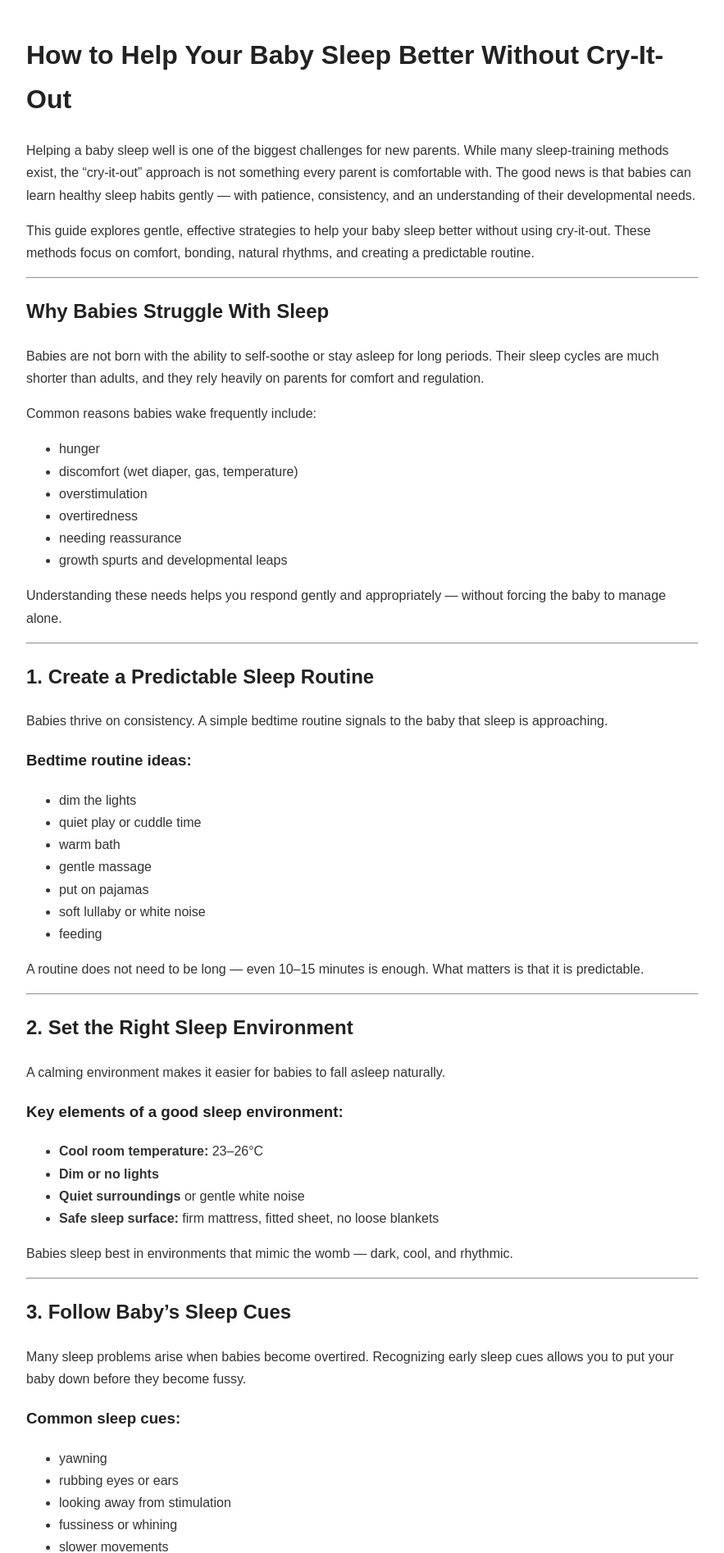
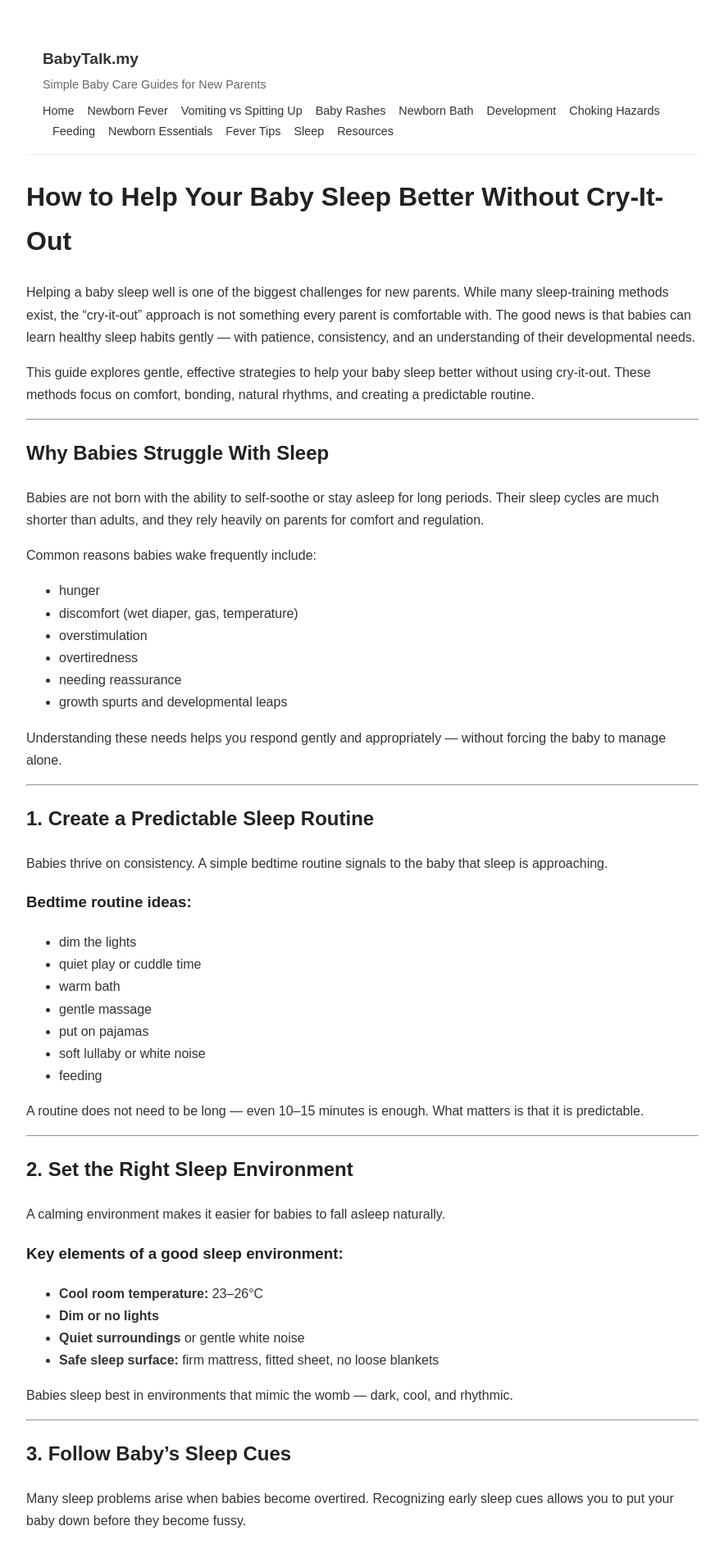
Before and after one commit to simyan-creator/babytalk, a Jekyll site: the page help-baby-sleep-without-cry-it-out.html, which Jekyll copies as it is, in a window 1280 px wide. Shown: the top 1895 px of the page at 82% size, without its empty margins (198-1081 px from the left). Built offline with Jekyll 4.4.1, drawn with Linux system fonts in a browser that asks for light colours.

Commit message:
Update help-baby-sleep-without-cry-it-out.html

```diff
--- a/help-baby-sleep-without-cry-it-out.html
+++ b/help-baby-sleep-without-cry-it-out.html
@@ -1,5 +1,115 @@
 <!DOCTYPE html>
 <html lang="en">
+  <head>
+  <meta charset="UTF-8" />
+  <meta name="viewport" content="width=device-width, initial-scale=1.0" />
+    <style>
+    body {
+      font-family: Arial, sans-serif;
+      max-width: 820px;
+      margin: 40px auto;
+      padding: 0 20px;
+      line-height: 1.7;
+      color: #333;
+    }
+    h1, h2, h3 {
+      color: #222;
+    }
+    header.site-header {
+      border-bottom: 1px solid #eee;
+      padding: 16px 0;
+      margin-bottom: 24px;
+    }
+    .site-header-inner {
+      max-width: 820px;
+      margin: 0 auto;
+      padding: 0 20px;
+      display: flex;
+      flex-wrap: wrap;
+      align-items: center;
+      justify-content: space-between;
+      gap: 8px 16px;
+    }
+    .site-title {
+      font-size: 1.2rem;
+      font-weight: bold;
+      margin: 0;
+    }
+    .site-tagline {
+      font-size: 0.9rem;
+      color: #666;
+      margin: 2px 0 0;
+    }
+    nav.site-nav {
+      font-size: 0.9rem;
+    }
+    .site-nav a {
+      text-decoration: none;
+      color: #333;
+      margin-left: 12px;
+      white-space: nowrap;
+    }
+    .site-nav a:first-child {
+      margin-left: 0;
+    }
+    .site-nav a:hover {
+      text-decoration: underline;
+    }
+    @media (max-width: 600px) {
+      .site-header-inner {
+        flex-direction: column;
+        align-items: flex-start;
+      }
+      .site-nav {
+        display: flex;
+        flex-wrap: wrap;
+        gap: 4px 12px;
+      }
+      .site-nav a {
+        margin-left: 0;
+      }
+    }
+    footer.site-footer {
+      border-top: 1px solid #eee;
+      margin-top: 40px;
+      padding-top: 16px;
+      font-size: 0.85rem;
+      color: #777;
+      text-align: center;
+    }
+  </style>
+</head>
+<body>
+
+<header class="site-header">
+  <div class="site-header-inner">
+    <div>
+      <p class="site-title">BabyTalk.my</p>
+      <p class="site-tagline">Simple Baby Care Guides for New Parents</p>
+    </div>
+    <nav class="site-nav">
+      <a href="/">Home</a>
+      <a href="newborn-fever-guide">Newborn Fever</a>
+      <a href="/baby-vomiting-vs-spitting-up">Vomiting vs Spitting Up</a>
+      <a href="/baby-rashes-guide">Baby Rashes</a>
+      <a href="/how-to-bathe-a-newborn">Newborn Bath</a>
+      <a href="/baby-development-milestones">Development</a>
+      <a href="/silent-choking-hazards">Choking Hazards</a>
+      <a href="/breastmilk-vs-formula">Feeding</a>
+      <a href="/newborn-essentials-checklist">Newborn Essentials</a>
+      <a href="/reduce-baby-fever-at-home">Fever Tips</a>
+      <a href="/help-baby-sleep-without-cry-it-out">Sleep</a>
+      <a href="/resources">Resources</a>
+    </nav>
+  </div>
+</header>
+
+
+
+
+
+</body>
+</html>
 <head>
   <meta charset="UTF-8" />
   <meta name="viewport" content="width=device-width, initial-scale=1.0" />
```
